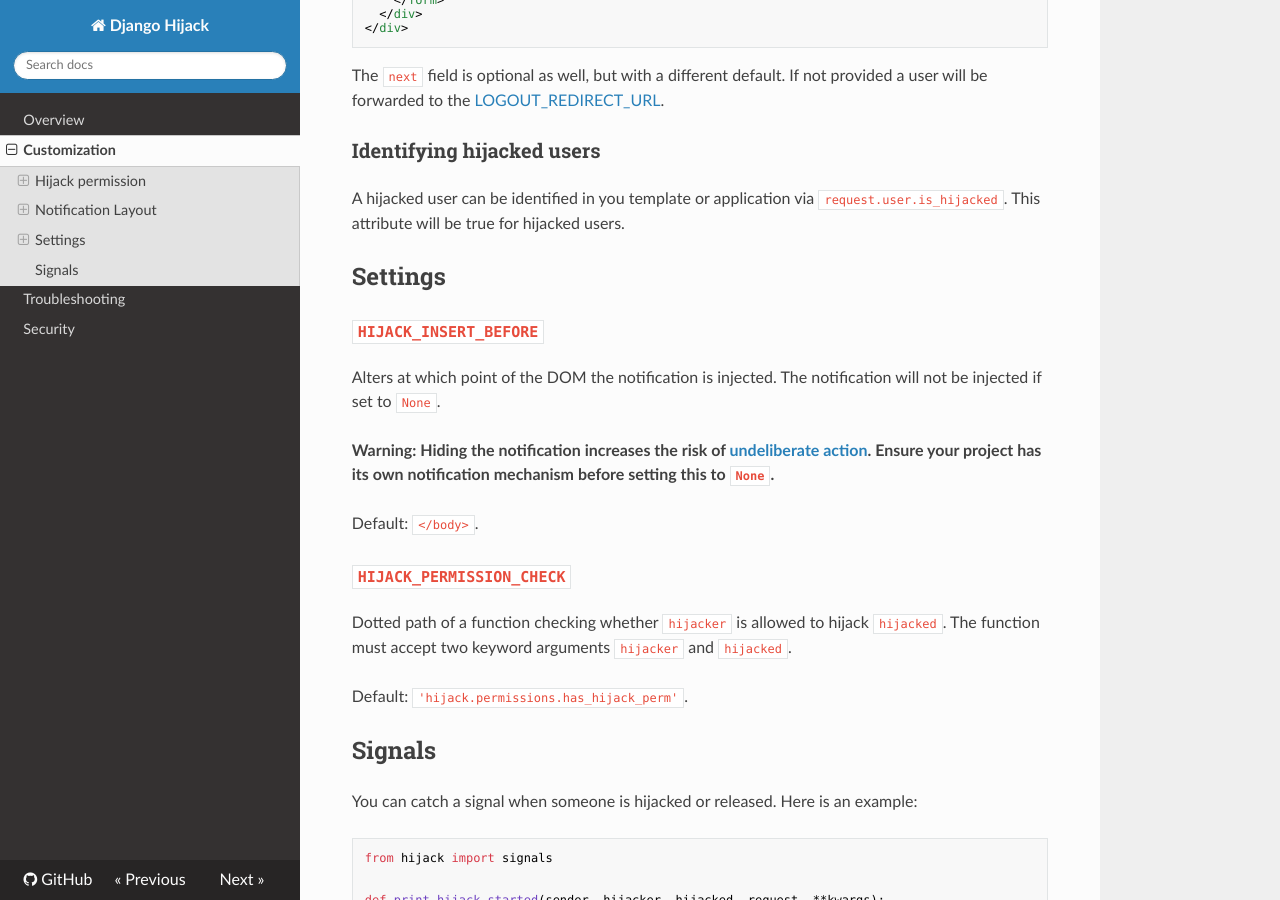
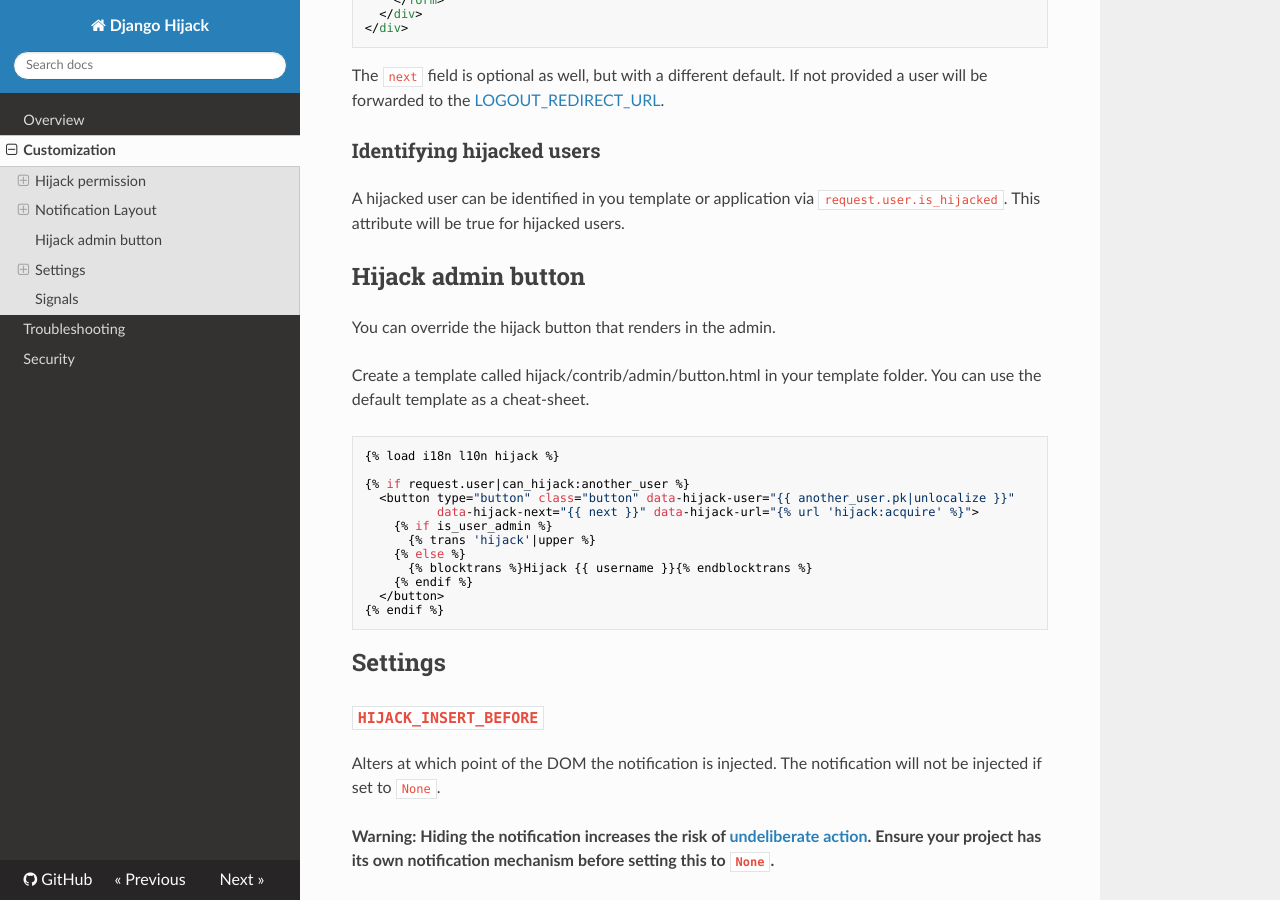
Before and after one commit to django-hijack/django-hijack, an MkDocs documentation site: the page built from docs/customization.md, in a window 1280 px wide and 900 px high, scrolled down 2032 px. Built offline with MkDocs 1.6.1, drawn with Linux system fonts in a browser that asks for light colours; nearby versions of some CDN libraries.

Commit message:
docs: explain how to customize admin hijack button

````diff
--- a/docs/customization.md
+++ b/docs/customization.md
@@ -115,6 +115,28 @@ a user will be forwarded to the [LOGOUT_REDIRECT_URL][LOGOUT_REDIRECT_URL].
 A hijacked user can be identified in you template or application via
 `request.user.is_hijacked`. This attribute will be true for hijacked users.
 
+## Hijack admin button
+
+You can override the hijack button that renders in the admin.
+
+Create a template called hijack/contrib/admin/button.html in your template folder.
+You can use the default template as a cheat-sheet.
+
+```
+{% load i18n l10n hijack %}
+
+{% if request.user|can_hijack:another_user %}
+  <button type="button" class="button" data-hijack-user="{{ another_user.pk|unlocalize }}"
+          data-hijack-next="{{ next }}" data-hijack-url="{% url 'hijack:acquire' %}">
+    {% if is_user_admin %}
+      {% trans 'hijack'|upper %}
+    {% else %}
+      {% blocktrans %}Hijack {{ username }}{% endblocktrans %}
+    {% endif %}
+  </button>
+{% endif %}
+```
+
 ## Settings
 
 ### `HIJACK_INSERT_BEFORE`
````
